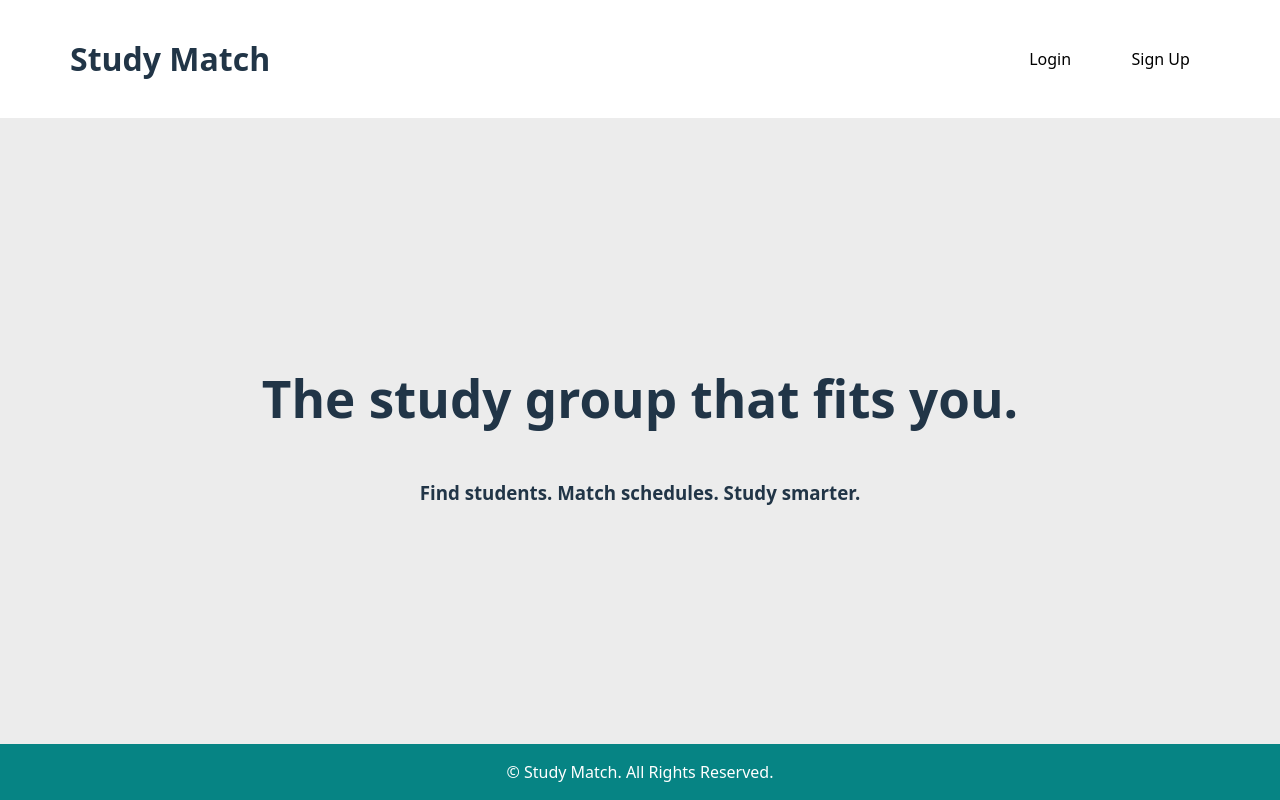
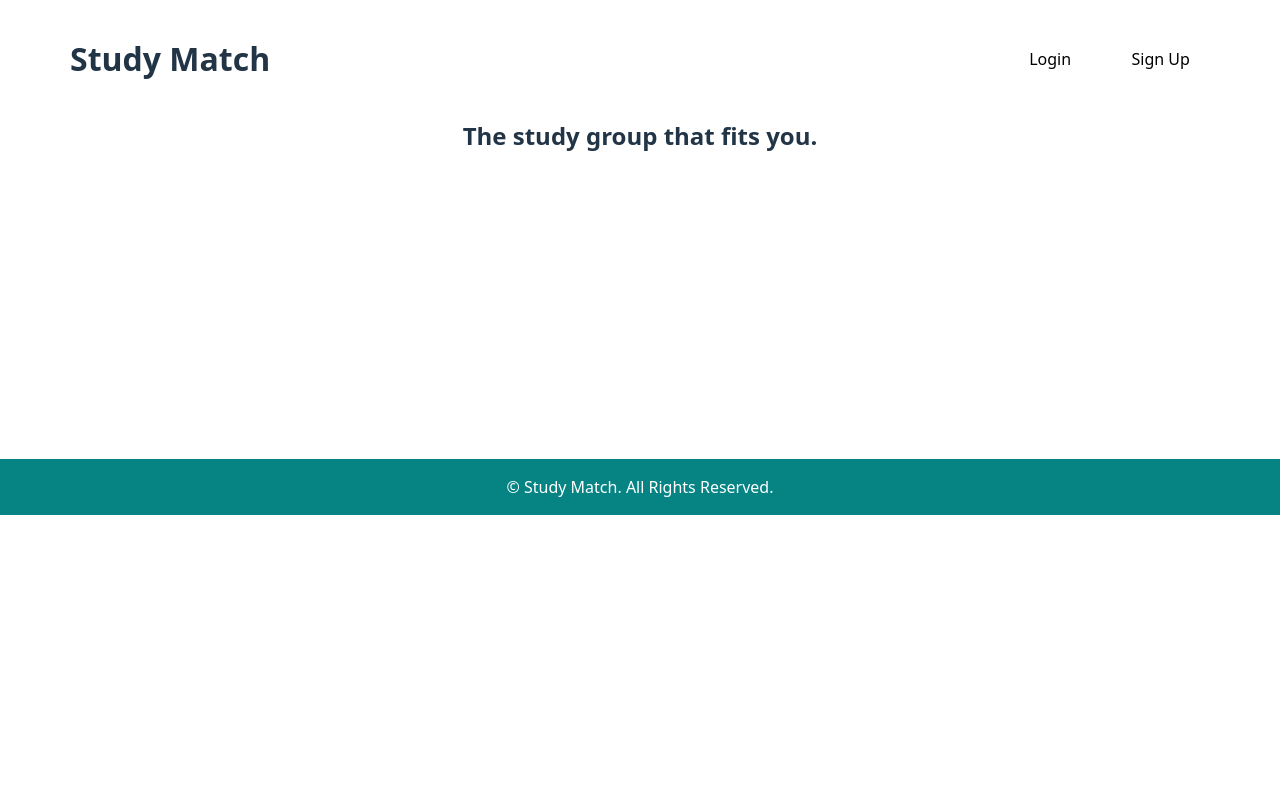
Before and after one commit to MetaU-Capstone-Study-Group-App/Study-Match, a React (Vite) app in the folder client/: page / in a window 1280 px wide. Built offline with nearby package versions, Linux system fonts and the light colour scheme; no server answers.

Commit message:
revert PR 45

```diff
--- a/client/src/components/HomeSlogan.jsx
+++ /dev/null
@@ -1,10 +0,0 @@
-const HomeSlogan = () => {
-    return (
-        <div className="home-slogan-container">
-            <h1>The study group that fits you.</h1>
-            <h3>Find students. Match schedules. Study smarter.</h3>
-        </div>
-    )
-}
-
-export default HomeSlogan;
--- a/client/src/pages/Home.jsx
+++ b/client/src/pages/Home.jsx
@@ -2,7 +2,6 @@ import '../styles.css'
 import Navbar from '../components/Navbar';
 import { useNavigate } from 'react-router-dom';
 import Footer from '../components/Footer';
-import HomeSlogan from '../components/HomeSlogan';
 
 const Home = () => {
     const navigate = useNavigate();
@@ -11,10 +10,10 @@ const Home = () => {
         <div className="home">
         <header className="home-header">
             <Navbar />
+            <h2>The study group that fits you.</h2>
         </header>
 
         <main className="home-main">
-            <HomeSlogan />
         </main>
 
         <Footer />
--- a/client/src/pages/InitialPage.jsx
+++ b/client/src/pages/InitialPage.jsx
@@ -4,7 +4,6 @@ import { useUser } from '../contexts/UserContext';
 import '../styles.css'
 import Navbar from "../components/Navbar";
 import Footer from "../components/Footer";
-import HomeSlogan from "../components/HomeSlogan";
 
 // Displayed before a user logs into their account or creates an account
 const InitialPage = () => {
@@ -30,10 +29,10 @@ const InitialPage = () => {
                     <button className='navbar-groups-button' onClick={handleNavigateSignUpPage}>Sign Up</button>
                 </div>
             </div>
+            <h2>The study group that fits you.</h2>
         </header>
 
         <main className="home-main">
-            <HomeSlogan />
         </main>
 
         <Footer />
--- a/client/src/styles.css
+++ b/client/src/styles.css
@@ -90,9 +90,6 @@ button:focus-visible {
     display: flex;
     justify-content: center;
     align-items: center;
-    flex-direction: column;
-    flex: 1;
-    background-color: #ececec;
 }
 
 .groups-page-main {
@@ -660,10 +657,3 @@ button:focus-visible {
     align-items: center;
     justify-content: center;
 }
-
-.home-slogan-container {
-    display: flex;
-    justify-content: center;
-    align-items: center;
-    flex-direction: column;
-}
```
Also changed, not shown: 1 other file (tests, documents, lock files or other folders).
